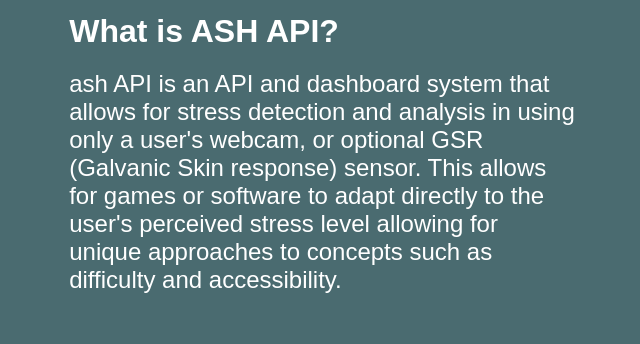
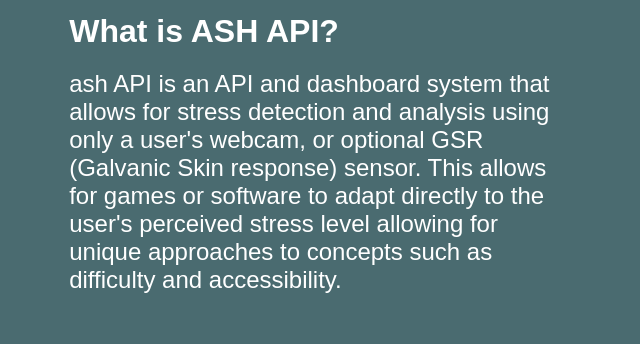
Before and after one commit to 97cider/ash-api.io, a plain HTML site: page index.html in a window 1280 px wide. Shown: the part 131-475 px from the top of the page, 318-958 px from the left. Drawn offline with Linux system fonts and the light colour scheme.

Commit message:
fixed type on one-liner

```diff
--- a/index.html
+++ b/index.html
@@ -11,7 +11,7 @@
 	<div class="ashContent">
 		<div class=ashContentHeader><b>What is ASH API?</b></div>
 		<div class="ashContentLarge">
-			ash API is an API and dashboard system that allows for stress detection and analysis in using only a user's webcam, or optional GSR (Galvanic Skin response) sensor. This allows for games or software to adapt directly to the user's perceived stress level allowing for unique approaches to concepts such as difficulty and accessibility.
+			ash API is an API and dashboard system that allows for stress detection and analysis using only a user's webcam, or optional GSR (Galvanic Skin response) sensor. This allows for games or software to adapt directly to the user's perceived stress level allowing for unique approaches to concepts such as difficulty and accessibility.
 		</div>
 		<div class=ashContentHeader><b>What is the our abstract?</b></div>
 		<div class="ashContentLarge">
```
